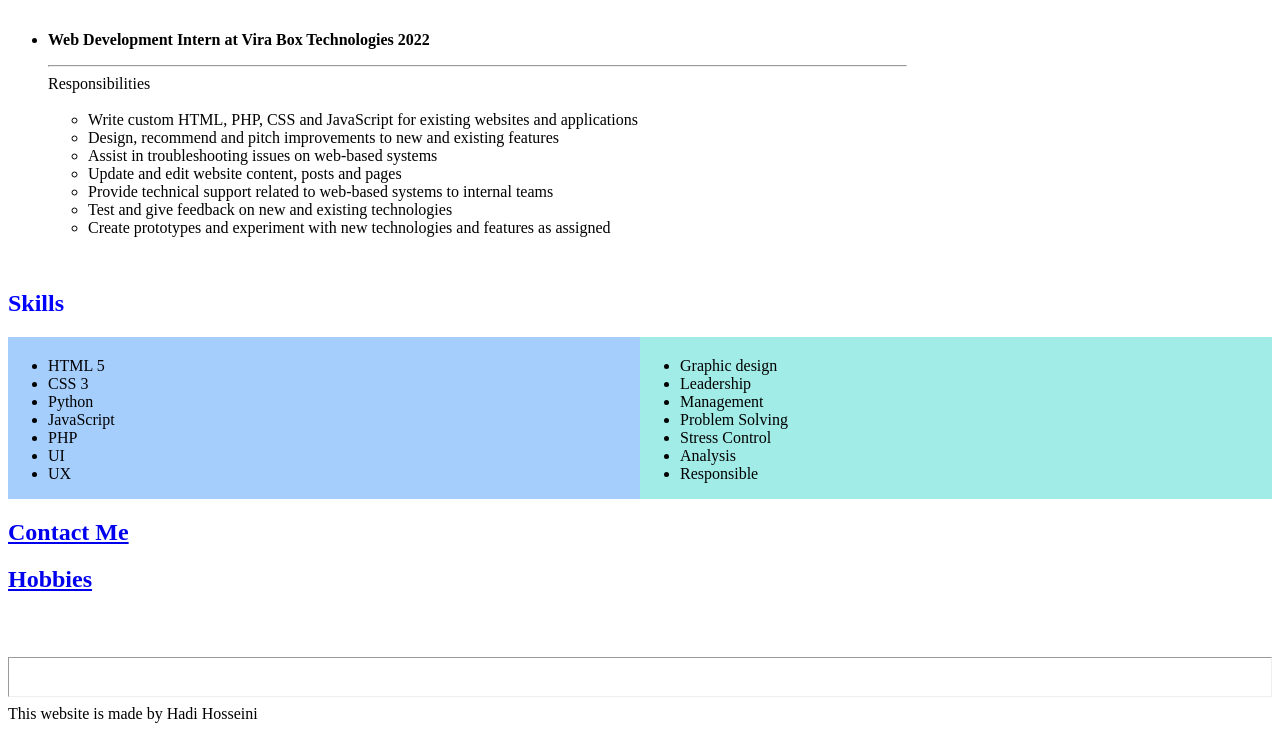
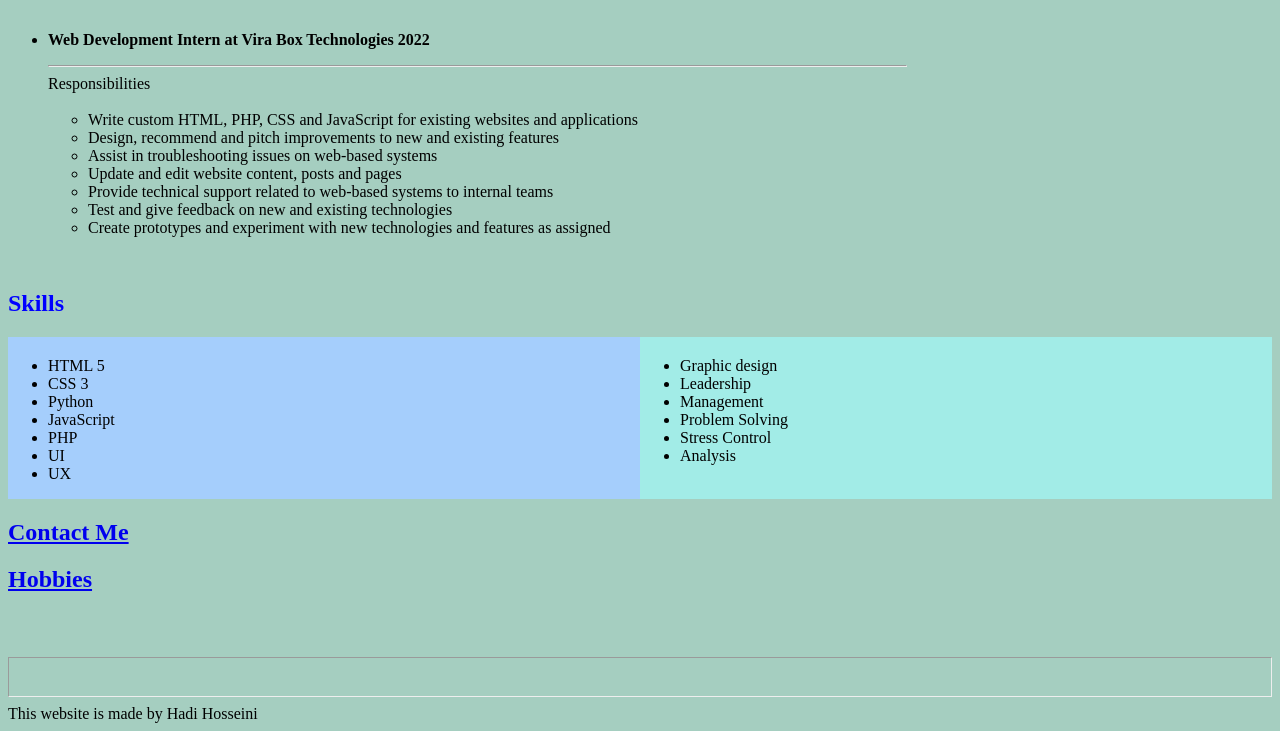
Before and after one commit to hadi-hosseini-kbl/html-portfolio, a plain HTML site: page index.html in a window 1280 px wide. Shown: the part 967-1698 px from the top of the page. Drawn offline with Linux system fonts and the light colour scheme.

Commit message:
Add files via upload

```diff
--- a/index.html
+++ b/index.html
@@ -5,7 +5,7 @@
     <meta name="viewport" content="width=device-width, initial-scale=1.0">
     <title>My Resume</title>
 </head>
-<body>
+<body bgcolor="#a5ceC";>
 
 
     <img src="./assets/img/hadi.jpg" height="200">
@@ -118,13 +118,12 @@
                     <li>Problem Solving</li>
                     <li>Stress Control</li>
                     <li>Analysis</li>
-                    <li>Responsible</li>
+                    <br>
                 </ul>
 
             </div>
         </div>
-
-<p></p>
+        <p></p>
         <a href="./contact.html"><h2>Contact Me</h2></a>
 <a href="./hobbies.html"><h2>Hobbies</h2></a>
 <br>
@@ -135,7 +134,5 @@
 <footer>
     This website is made by Hadi Hosseini
     </footer>
-
-
 </body>
 </html>
```
